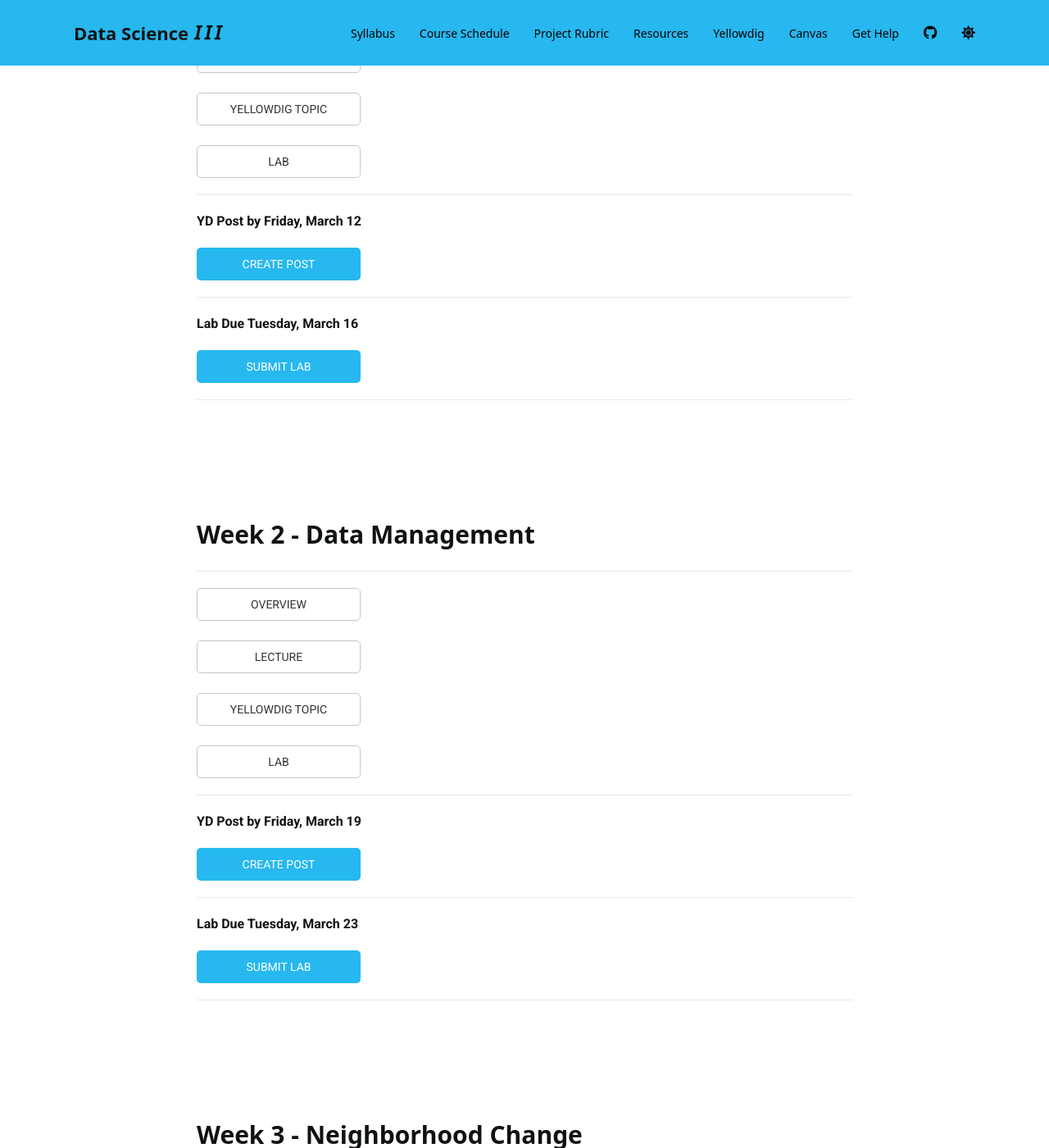
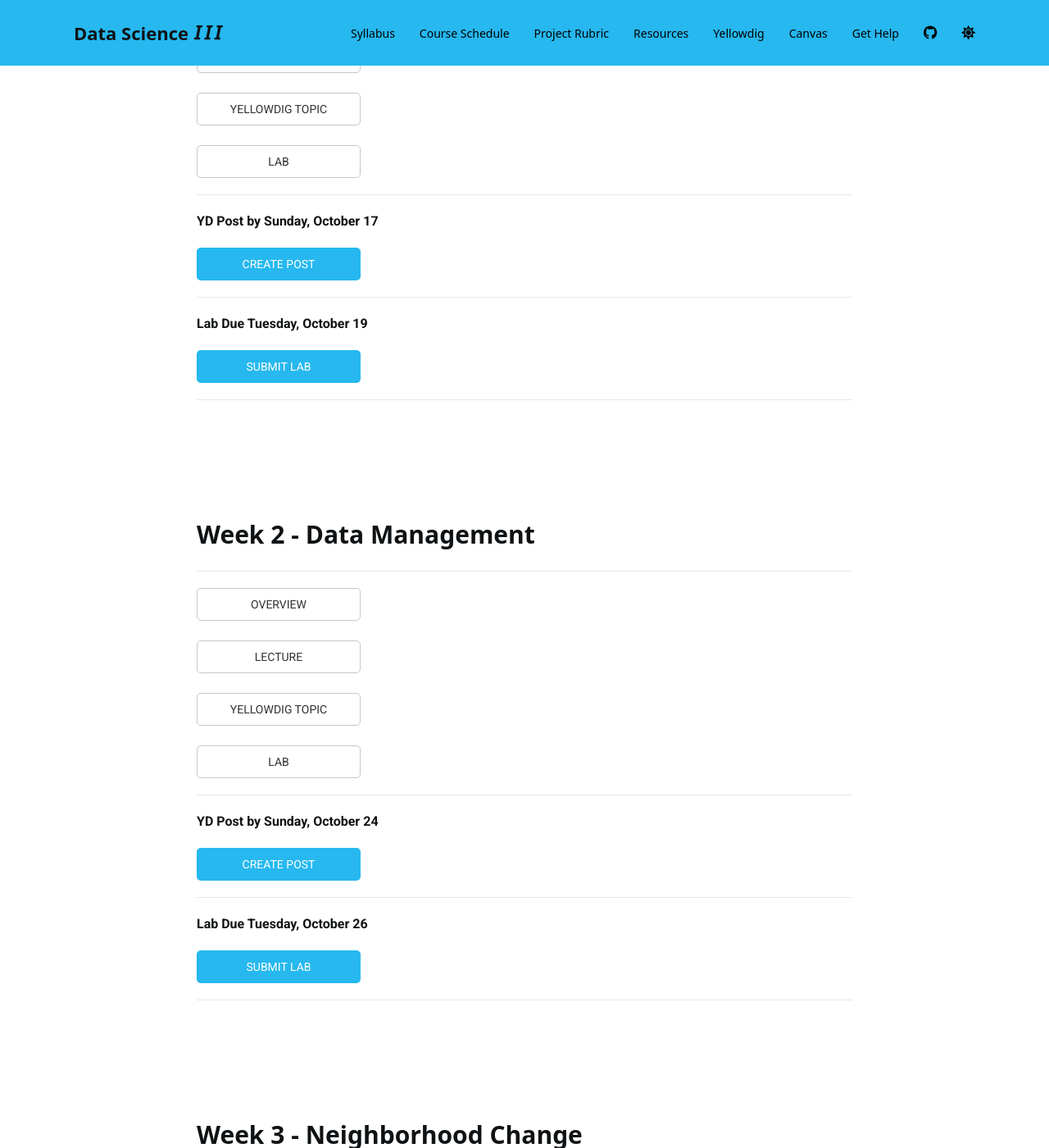
Before and after one commit to Watts-College/cpp-528-fall-2021, a Jekyll site: the page built from schedule.md, in a window 1280 px wide and 1400 px high, scrolled down 1127 px. Shown: the whole window at 82% size. Built offline with Jekyll 4.4.1, drawn with Linux system fonts in a browser that asks for light colours; nearby versions of some CDN libraries; a script bundle is joined from its source files by our own code; library files that are not in the unit come from our copies; a style sheet for code colours, icons or effects is not loaded; some of the changed text lies outside the part shown.

Commit message:
Update schedule.md

```diff
--- a/schedule.md
+++ b/schedule.md
@@ -8,22 +8,22 @@ canvas:
 yellowdig_url: 'https://canvas.asu.edu/courses/101007/assignments/2613245'
 
 yellowdig:
-  post-01: 'Friday, March 12'
-  post-02: 'Friday, March 19'
-  post-03: 'Friday, March 26'
-  post-04: 'Friday, April 2'
-  post-05: 'Friday, April 9'
-  post-06: 'Friday, April 16'
-  post-07: 'Friday, April 23'
+  post-01: 'Sunday, October 17'
+  post-02: 'Sunday, October 24'
+  post-03: 'Sunday, October 31'
+  post-04: 'Sunday, November 7'
+  post-05: 'Sunday, November 14'
+  post-06: 'Sunday, November 21'
+  post-07: 'Sunday, November 28'
 
 
 labs:
-  lab-01:  'Tuesday, March 16'
-  lab-02:  'Tuesday, March 23'
-  lab-03:  'Friday, March 30'
-  lab-04:  'Tuesday, April 6'
-  lab-05:  'Tuesday, April 13'
-  lab-06:  'Tuesday, April 20'
+  lab-01:  'Tuesday, October 19'
+  lab-02:  'Tuesday, October 26'
+  lab-03:  'Tuesday, November 2'
+  lab-04:  'Tuesday, November 9'
+  lab-05:  'Tuesday, November 16'
+  lab-06:  'Tuesday, November 23'
 
 videos:
   vid-01: 'https://www.youtube.com/embed/uQxRUoqnRtc'
@@ -35,7 +35,7 @@ videos:
 
 
 projects:
-  website: 'Friday, April 23'
+  website: 'Friday, December 3'
 
 
 ---
```
